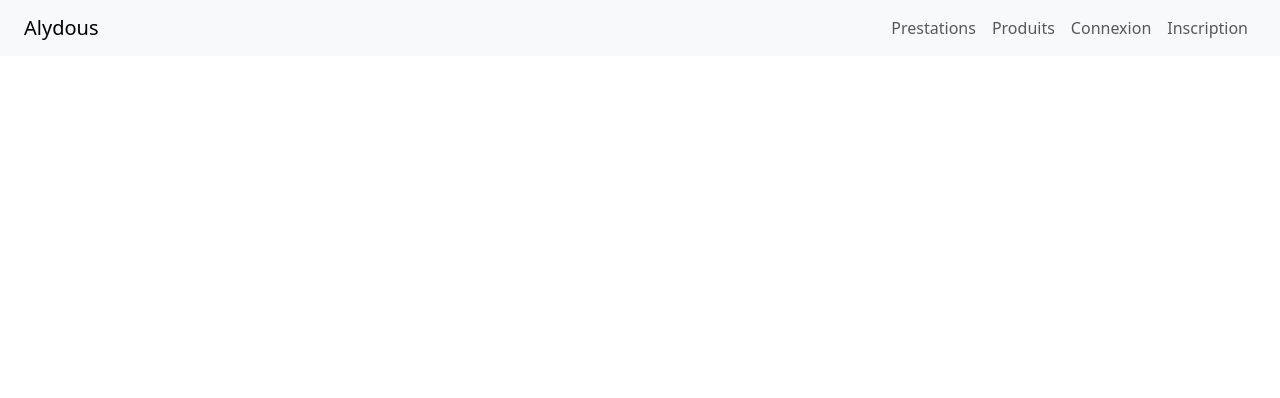
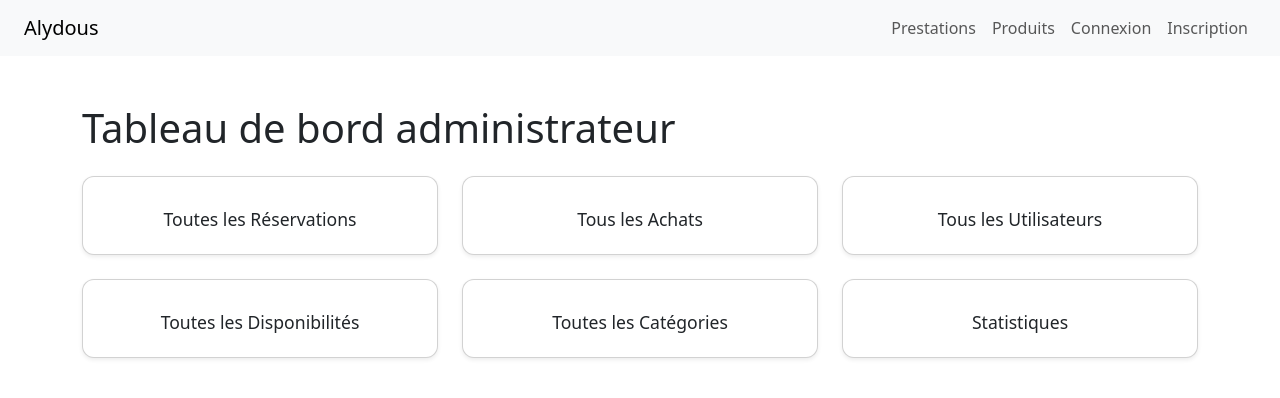
Before and after one commit to TabarBaptiste/alydous_heure_front, a Vue app: page /admin in a window 1280 px wide. Shown: the top 398 px of the page. Built offline with nearby package versions, Linux system fonts and the light colour scheme; the HTML template or start-up script is replaced by a standard one.

Commit message:
Ajout d'un tableau de bord administrateur et d'une page de gestion des utilisateurs. Mise à jour des routes pour inclure les fonctionnalités administratives.

```diff
--- a/src/components/Navbar.vue
+++ b/src/components/Navbar.vue
@@ -32,6 +32,9 @@
               </li>
             </ul>
           </li>
+          <li v-if="isAdmin" class="nav-item">
+            <router-link class="nav-link" to="/admin">Dashboard</router-link>
+          </li>
           <li class="nav-item">
             <router-link class="nav-link" to="/compte">Mon compte</router-link>
           </li>
@@ -55,10 +58,12 @@
 </template>
 
 <script setup>
+import { computed } from 'vue'
 import { useRouter, useRoute } from 'vue-router'
 import { useAuth } from '../composables/useAuth'
 
-const { isLoggedIn, logout } = useAuth()
+const { isLoggedIn, logout, user } = useAuth()
+const isAdmin = computed(() => user?.value?.roles?.includes('ROLE_ADMIN') || false)
 const router = useRouter()
 const route = useRoute()
 
--- a/src/router/index.ts
+++ b/src/router/index.ts
@@ -10,6 +10,8 @@ import Reservation from '../views/Reservation.vue'
 import Compte from '../views/Compte.vue'
 import PrestationForm from '../views/PrestationForm.vue'
 import ProduitForm from '../views/ProduitForm.vue'
+import AdminUsers from '@/views/admin/AdminUsers.vue'
+import AdminDashboard from '@/views/admin/AdminDashboard.vue'
 
 const router = createRouter({
   history: createWebHistory(import.meta.env.BASE_URL),
@@ -83,6 +85,23 @@ const router = createRouter({
       component: PrestationForm,
       props: route => ({ mode: 'edit', id: Number(route.params.id) })
     },
+    {
+      path: '/admin/user',
+      component: AdminUsers,
+      meta: { requiresAdmin: true }
+    },
+    {
+      path: '/admin',
+      component: AdminDashboard,
+      meta: { AdminDashboard: true }
+    },
+    {
+      path: '/admin/user/:id',
+      name: 'AdminUserDetail',
+      component: () => import('@/views/admin/UserDetail.vue'),
+      meta: { requiresAdmin: true }
+    }
+
 
   ],
 })
--- /dev/null
+++ b/src/views/admin/AdminDashboard.vue
@@ -0,0 +1,96 @@
+<template>
+    <div class="container mt-5">
+        <h1 class="mb-4">Tableau de bord administrateur</h1>
+        <div class="row g-4">
+            <!-- Réservations -->
+            <div class="col-12 col-md-6 col-lg-4">
+                <router-link to="/admin/reservations" class="text-decoration-none">
+                    <div class="card h-100 shadow-sm hover-shadow">
+                        <div class="card-body d-flex flex-column justify-content-center align-items-center">
+                            <i class="bi bi-calendar-check mb-3" style="font-size: 2rem;"></i>
+                            <h5 class="card-title">Toutes les Réservations</h5>
+                        </div>
+                    </div>
+                </router-link>
+            </div>
+            <!-- Achats -->
+            <div class="col-12 col-md-6 col-lg-4">
+                <router-link to="/admin/achats" class="text-decoration-none">
+                    <div class="card h-100 shadow-sm hover-shadow">
+                        <div class="card-body d-flex flex-column justify-content-center align-items-center">
+                            <i class="bi bi-basket-fill mb-3" style="font-size: 2rem;"></i>
+                            <h5 class="card-title">Tous les Achats</h5>
+                        </div>
+                    </div>
+                </router-link>
+            </div>
+            <!-- Utilisateurs -->
+            <div class="col-12 col-md-6 col-lg-4">
+                <router-link to="/admin/users" class="text-decoration-none">
+                    <div class="card h-100 shadow-sm hover-shadow">
+                        <div class="card-body d-flex flex-column justify-content-center align-items-center">
+                            <i class="bi bi-people-fill mb-3" style="font-size: 2rem;"></i>
+                            <h5 class="card-title">Tous les Utilisateurs</h5>
+                        </div>
+                    </div>
+                </router-link>
+            </div>
+            <!-- Disponibilités -->
+            <div class="col-12 col-md-6 col-lg-4">
+                <router-link to="/admin/disponibilites" class="text-decoration-none">
+                    <div class="card h-100 shadow-sm hover-shadow">
+                        <div class="card-body d-flex flex-column justify-content-center align-items-center">
+                            <i class="bi bi-clock-fill mb-3" style="font-size: 2rem;"></i>
+                            <h5 class="card-title">Toutes les Disponibilités</h5>
+                        </div>
+                    </div>
+                </router-link>
+            </div>
+            <!-- Catégories -->
+            <div class="col-12 col-md-6 col-lg-4">
+                <router-link to="/admin/categories" class="text-decoration-none">
+                    <div class="card h-100 shadow-sm hover-shadow">
+                        <div class="card-body d-flex flex-column justify-content-center align-items-center">
+                            <i class="bi bi-tags-fill mb-3" style="font-size: 2rem;"></i>
+                            <h5 class="card-title">Toutes les Catégories</h5>
+                        </div>
+                    </div>
+                </router-link>
+            </div>
+            <!-- Statistiques -->
+            <div class="col-12 col-md-6 col-lg-4">
+                <router-link to="/admin/statistiques" class="text-decoration-none">
+                    <div class="card h-100 shadow-sm hover-shadow">
+                        <div class="card-body d-flex flex-column justify-content-center align-items-center">
+                            <i class="bi bi-bar-chart-line-fill mb-3" style="font-size: 2rem;"></i>
+                            <h5 class="card-title">Statistiques</h5>
+                        </div>
+                    </div>
+                </router-link>
+            </div>
+        </div>
+    </div>
+</template>
+
+<script setup>
+// Aucun script nécessaire pour l'instant
+</script>
+
+<style scoped>
+.hover-shadow {
+    transition: box-shadow 0.2s ease-in-out;
+}
+
+.hover-shadow:hover {
+    box-shadow: 0 0.5rem 1rem rgba(0, 0, 0, 0.15);
+}
+
+.card {
+    border-radius: 0.75rem;
+}
+
+.card-title {
+    font-size: 1.1rem;
+    font-weight: 500;
+}
+</style>
--- /dev/null
+++ b/src/views/admin/AdminUsers.vue
@@ -0,0 +1,60 @@
+<template>
+    <div class="container mt-5">
+        <h2>Liste des utilisateurs</h2>
+
+        <div v-if="loading">
+            <div class="loader"></div>
+        </div>
+
+        <table class="table table-hover mt-4">
+            <thead class="table-light">
+                <tr>
+                    <th>Nom</th>
+                    <th>Prénom</th>
+                    <th>Email</th>
+                    <th>Réservations</th>
+                    <th>Achats</th>
+                    <th>Actions</th>
+                </tr>
+            </thead>
+            <tbody>
+                <tr v-for="user in users" :key="user.id">
+                    <td>{{ user.nom }}</td>
+                    <td>{{ user.prenom }}</td>
+                    <td>{{ user.email }}</td>
+                    <td>{{ user.reservationsCount }}</td>
+                    <td>{{ user.achatsCount }}</td>
+                    <td>
+                        <button class="btn btn-sm btn-outline-danger" @click="deleteUser(user.id)">🗑️
+                            Supprimer</button>
+                        <router-link class="btn btn-sm btn-outline-primary ms-2" :to="`/admin/user/${user.id}`">👁️
+                            Voir</router-link>
+                    </td>
+                </tr>
+            </tbody>
+        </table>
+    </div>
+</template>
+
+<script setup>
+import { ref, onMounted } from 'vue'
+import api from '@/services/api'
+
+const users = ref([])
+const loading = ref(true)
+
+onMounted(async () => {
+    try {
+        const res = await api.get('/admin/user')
+        users.value = res.data
+    } finally {
+        loading.value = false
+    }
+})
+
+async function deleteUser(id) {
+    if (!confirm('Confirmer la suppression de cet utilisateur ?')) return
+    await api.delete(`/user/admin/${id}`)
+    users.value = users.value.filter(u => u.id !== id)
+}
+</script>
--- /dev/null
+++ b/src/views/admin/UserDetail.vue
@@ -0,0 +1,61 @@
+<template>
+    <div class="container mt-5" v-if="user">
+        <h2>Détail utilisateur</h2>
+        <p><strong>Nom :</strong> {{ user.nom }}</p>
+        <p><strong>Prénom :</strong> {{ user.prenom }}</p>
+        <p><strong>Email :</strong> {{ user.email }}</p>
+        <p><strong>Téléphone :</strong> {{ formatPhoneNumber(user.telephone) || 'Non renseigné' }}</p>
+        <p><strong>Inscrit le :</strong> {{ formatDate(user.created_at) }}</p>
+
+        <hr>
+        <h4>Statistiques</h4>
+        <p><strong>Nombre de réservations :</strong> {{ user.nb_reservations }}</p>
+        <p><strong>Nombre d’achats :</strong> {{ user.nb_achats }}</p>
+    </div>
+    <div v-else class="container mt-5">
+        <div class="loader"></div>
+    </div>
+</template>
+
+<script setup>
+import { ref, onMounted } from 'vue'
+import { useRoute } from 'vue-router'
+import api from '@/services/api'
+
+const route = useRoute()
+const user = ref(null)
+
+onMounted(async () => {
+    const id = route.params.id
+    try {
+        const res = await api.get(`admin/user/${id}`)
+        user.value = res.data
+    } catch (e) {
+        console.error('Erreur lors du chargement', e)
+    }
+})
+
+function formatDate(dateStr) {
+    return new Date(dateStr).toLocaleDateString('fr-FR', {
+        year: 'numeric',
+        month: 'long',
+        day: 'numeric'
+    })
+}
+
+// Formate un numéro "696123456" en "06 96 12 34 56"
+function formatPhoneNumber(number) {
+    if (!number) return 'Non renseigné'
+
+    // S'assurer que c’est bien une chaîne
+    number = number.toString()
+
+    // Si le numéro commence par "6" et a 9 chiffres, on suppose que c’est un numéro mobile DOM
+    if (number.length === 9 && number.startsWith('6')) {
+        number = '0' + number
+    }
+
+    // Regrouper en blocs de 2 chiffres
+    return number.replace(/(\d{2})(\d{2})(\d{2})(\d{2})(\d{2})/, '$1 $2 $3 $4 $5')
+}
+</script>
```
